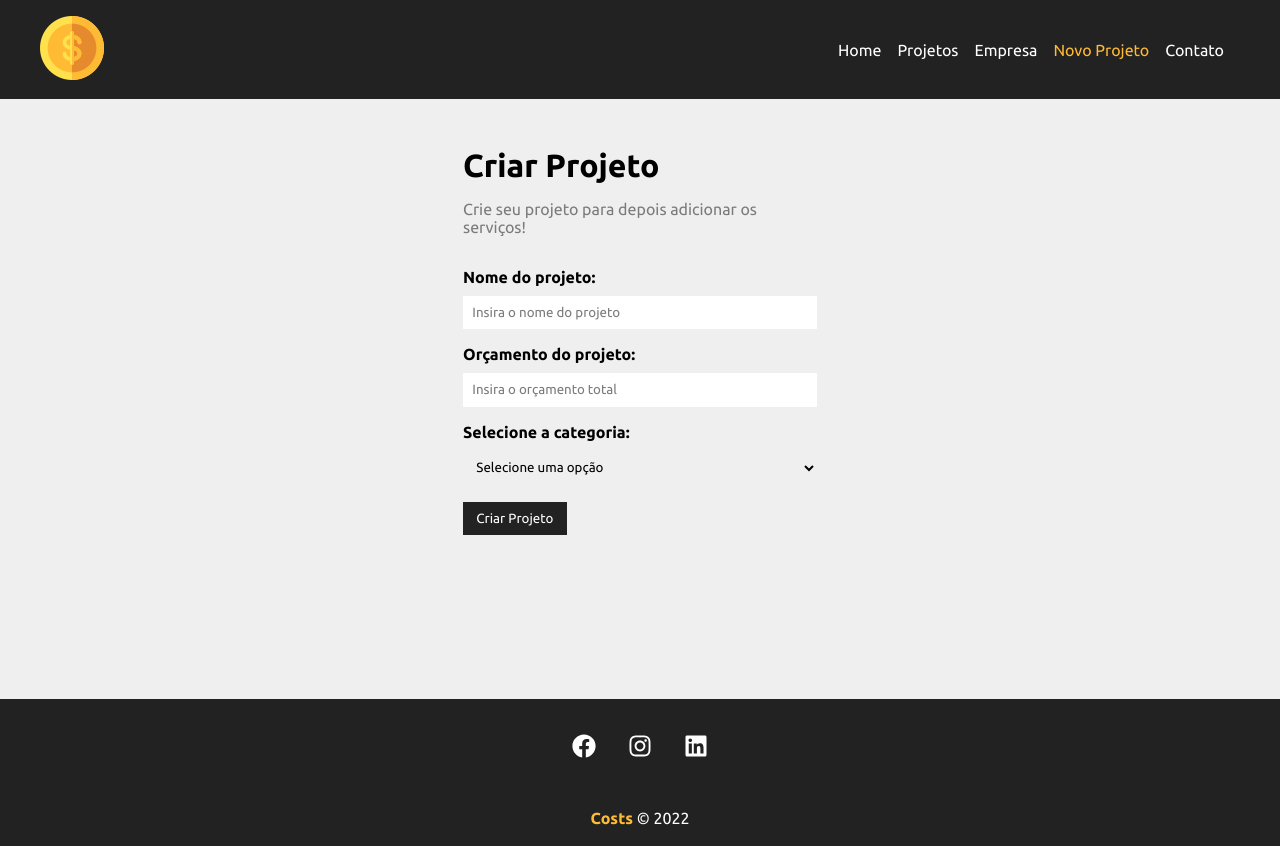
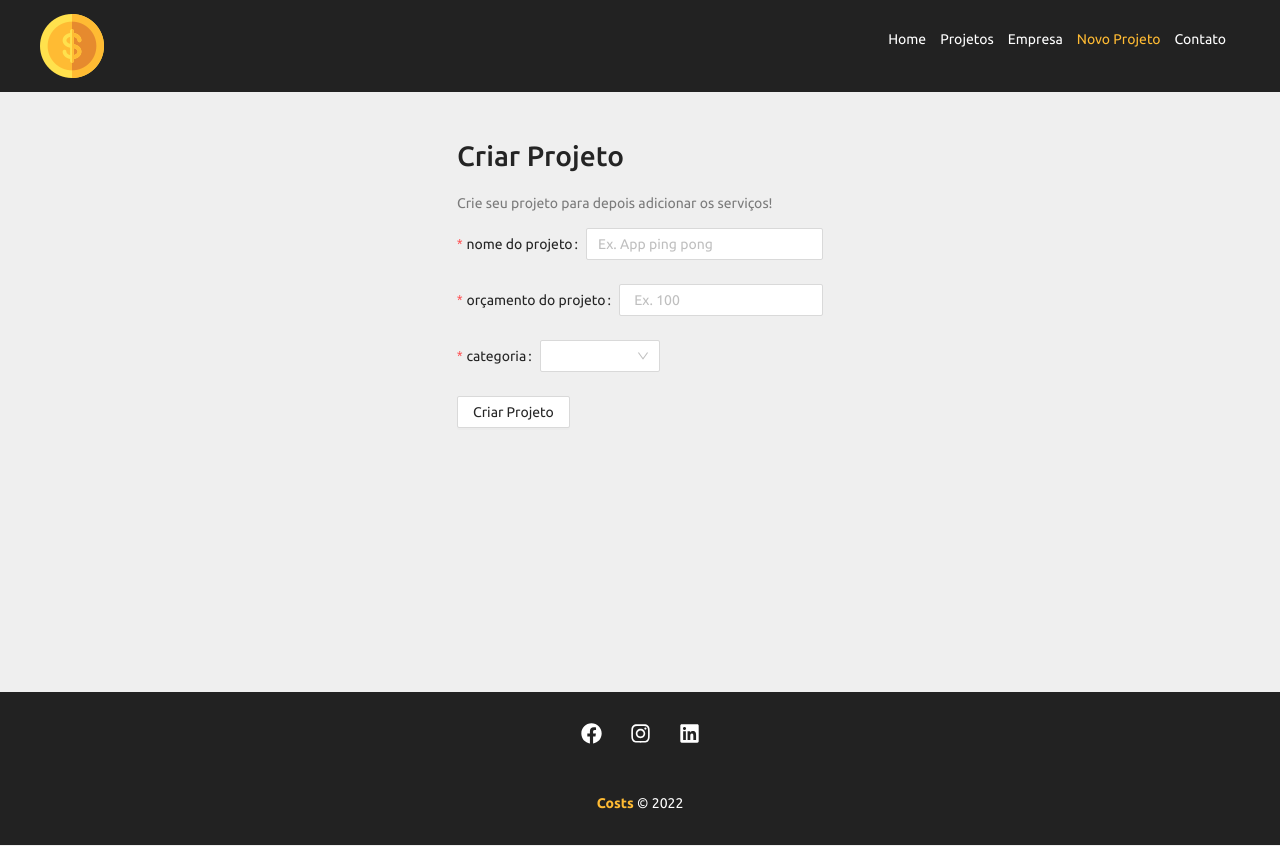
Before and after one commit to vinao-alt/costs, a React (Create React App) app: page /newprojects in a window 1280 px wide. Built offline with nearby package versions, Linux system fonts and the light colour scheme; data requests are answered from the project's data file.

Commit message:
fazer validação de formulario pelo ant

```diff
--- a/db.json
+++ b/db.json
@@ -1,15 +1,26 @@
 {
   "projects": [
     {
-      "name": "teste",
-      "budget": "15000",
+      "": "500",
       "category": {
-        "id": "2",
-        "name": "Desenvolvimento"
+        "id": 2,
+        "name": ""
       },
       "cost": 0,
       "services": [],
       "id": 1
+    },
+    {
+      "": "3",
+      "cost": 0,
+      "services": [],
+      "id": 2
+    },
+    {
+      "": "50",
+      "cost": 0,
+      "services": [],
+      "id": 3
     }
   ],
   "categories": [
--- a/src/App.tsx
+++ b/src/App.tsx
@@ -12,6 +12,9 @@ import Home from './components/pages/Home';
 
 import {ToastContainer,toast} from 'react-toastify'
 import 'react-toastify/dist/ReactToastify.min.css';
+// import Select from './components/form/SelectComponent';
+
+import 'antd/dist/antd.min.css'
 
 
 
@@ -27,6 +30,7 @@ function App() {
           <Route path='/newprojects' element={<NewProjects />}></Route>
           <Route path='/contact' element={<Contact />}></Route>
           <Route path='/edit/:id' element={<Edit />}></Route>
+
         </Routes>
         <ToastContainer />
       </Container>
--- a/src/components/pages/NewProjects.tsx
+++ b/src/components/pages/NewProjects.tsx
@@ -11,9 +11,6 @@ function NewProjects() {
   function createPost(project: Project) {
     project.cost = 0;
     project.services = [];
-
-    if (project.category) {
-      if (project.budget > 0) {
 
     fetch("http://localhost:5000/projects", {
       method: "POST",
@@ -29,12 +26,6 @@ function NewProjects() {
         });
       })
       .catch((err) => console.log("erro:", err));
-      } else {
-        toast.warning("Digite um orçamento positivo!");
-      }
-    } else {
-      toast.warning("A categoria não foi preenchida!");
-    }
   }
 
   return (
--- a/src/components/project/ProjectCard.tsx
+++ b/src/components/project/ProjectCard.tsx
@@ -10,13 +10,14 @@ function ProjectCard({ id, name, budget, category, handleRemove }) {
   const remove = (e) => {
     e.preventDefault();
     handleRemove(id);
-    handleRemove(id);
   };
+
   return (
     <div className={css.project_card}>
       <h4>{name}</h4>
       <p>
-        <span>Orçamento: </span> R$ {VMasker.toMoney(budget * 100)}
+        <span>Orçamento: </span> R$ {budget}
+        {VMasker.toMoney(budget * 100)}
       </p>
       <p className={css.category_text}>
         <span className={`${css[category.name.toLowerCase()]}`}></span>{" "}
--- a/src/components/project/ProjectForm.tsx
+++ b/src/components/project/ProjectForm.tsx
@@ -1,16 +1,12 @@
 import { useEffect, useState } from 'react'
+import { Form, Input, Button, Select } from 'antd'
+import { Project } from '../interfaces/Project'
 
-import css from './ProjectForm.module.css'
 
-import Input from '../form/Input'
-import Select from '../form/Select'
-import SubmitButton from '../form/SubmitButton'
-import { toast } from 'react-toastify'
+function ProjectForm({ handleSubmit, btnText, projectData }) {
 
-function ProjectForm({ handleSubmit, btnText, projectData}) {
-
-    const [categories, setCategories] = useState([])
-    const [project, setProject] = useState(projectData || {})
+    const [categories, setCategories] = useState<Project[]>([])
+    const [project, setProject] = useState<Project>(projectData || {})
 
     useEffect(() => {
         fetch("http://localhost:5000/categories", {
@@ -25,35 +21,67 @@ function ProjectForm({ handleSubmit, btnText, projectData}) {
             .catch((err) => console.log(err))
     }, [])
 
-    const submit = (e) => {
-        e.preventDefault()
-        handleSubmit(project)
-    }
-
     function handleChange(e) {
         setProject({ ...project, [e.target.name]: e.target.value })
     }
+
+    // function handleCategory(project) {
+    //     setProject({
+    //         ...project,
+    //         category: {
+    //             id: project.category.id,
+    //             name: project.category.name,
+    //         },
+    //     })
+    // }
 
     function handleCategory(e) {
         setProject({
             ...project, category: {
                 id: e.target.value,
+                // name: e.target.name
                 name: e.target.options[e.target.selectedIndex].text
             },
         })
     }
 
+    function handleFinish(a: any) {
+        handleSubmit(project)
+    }
+
     return (
         <>
-            <form className={css.form} onSubmit={submit}>
-                <Input type="text" text="Nome do projeto" name="name" placeholder="Insira o nome do projeto" handleOnChange={handleChange} value={project.name ? project.name : ""}/>
+            <Form
+                onFinish={handleFinish}>
+                <Form.Item
+                    name={['name']}
+                    rules={[{ required: true, message: 'Digite o nome do projeto por favor!' }]}
+                    label="nome do projeto">
+                    <Input placeholder='Ex. App ping pong' onChange={handleChange} value={project.name} />
+                </Form.Item>
 
-                <Input type="number" text="Orçamento do projeto" name="budget" placeholder="Insira o orçamento total" handleOnChange={handleChange} value={project.budget ? project.budget : ""}/>
+                <Form.Item
+                    name={['budget']}
+                    rules={[{ required: true, min: 0, max: 99 }]}
+                    label="orçamento do projeto">
+                    <Input type='number' onChange={handleChange} placeholder=' Ex. 100' value={project.budget} />
+                </Form.Item>
 
-                <Select name="category_id" text="Selecione a categoria" options={categories} handleOnChange={handleCategory} value={project.category ? project.category.id : ""} />
+                <Form.Item
+                    name={['category']}
+                    rules={[{ required: true, message: 'Selecione uma Categoria!' }]}
+                    label="categoria">
+                    <Select style={{ width: 120 }} onChange={handleCategory} value={project.category}>
+                        {categories.map((option) => (
+                            <Select.Option value={option.id} key={option.id} id={option.id}> {option.name} </ Select.Option>
+                        ))}
+                    </Select>
+                </Form.Item>
 
-                <SubmitButton text={btnText} />
-            </form>
+                <Button htmlType='submit'>
+                    {btnText}
+                </Button>
+            </Form>
         </>
     )
 }
--- a/src/index.tsx
+++ b/src/index.tsx
@@ -1,14 +1,22 @@
 import React from 'react';
 import ReactDOM from 'react-dom/client';
-import './index.css';
 import App from './App';
+import './index.css'
+import { ConfigProvider } from 'antd';
+import ptBR from 'antd/lib/locale/pt_BR';
+// import 'antd/dist/antd.css';/
+import 'antd/dist/antd.min.css'
+
+
 
 const root = ReactDOM.createRoot(
   document.getElementById('root') as HTMLElement
 );
 root.render(
   <React.StrictMode>
-    <App />
+    <ConfigProvider locale={ptBR}>
+      <App />
+    </ConfigProvider>
   </React.StrictMode>
 );
 
```
Lines whose indentation alone changed are shown as unchanged.
